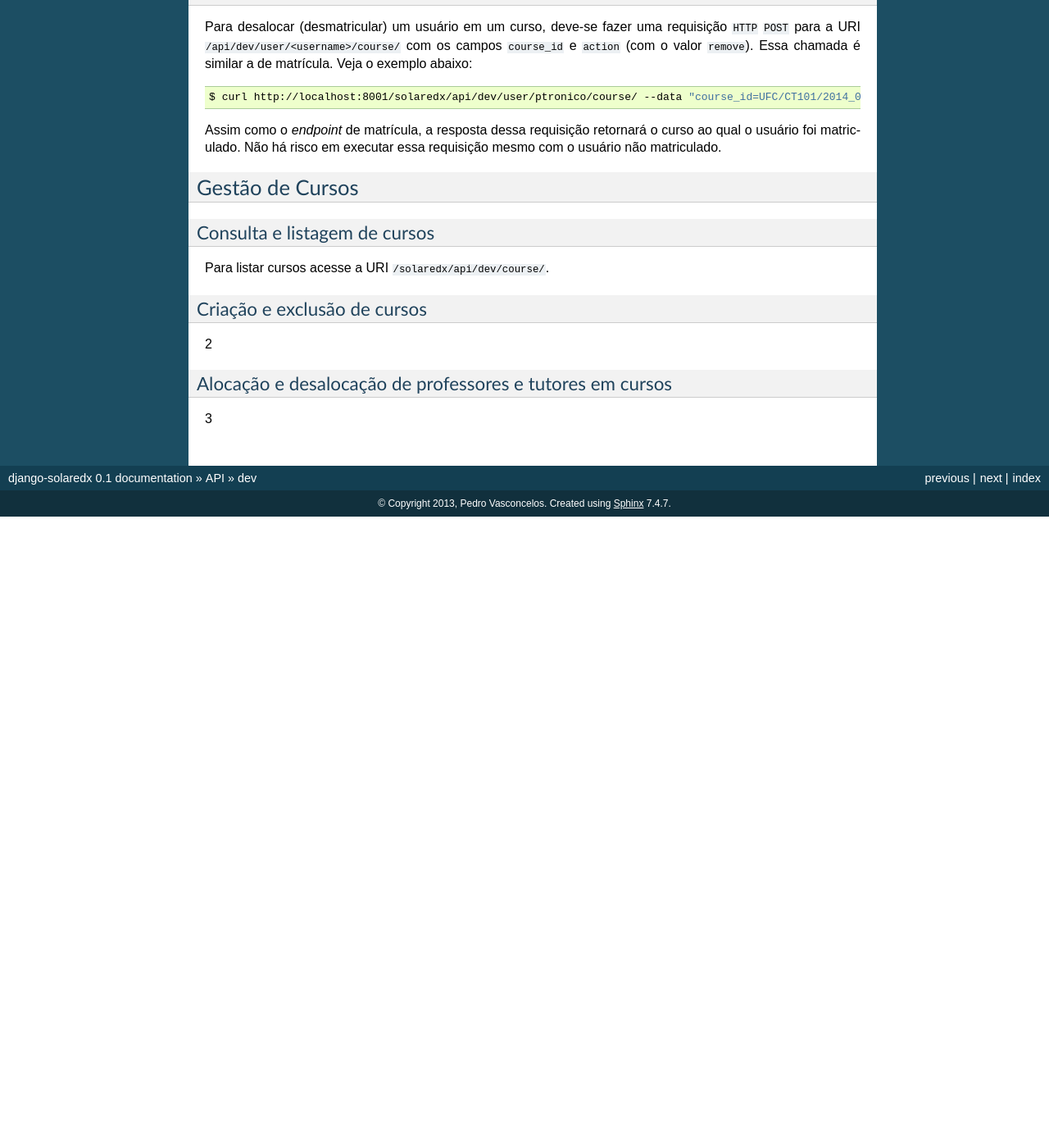
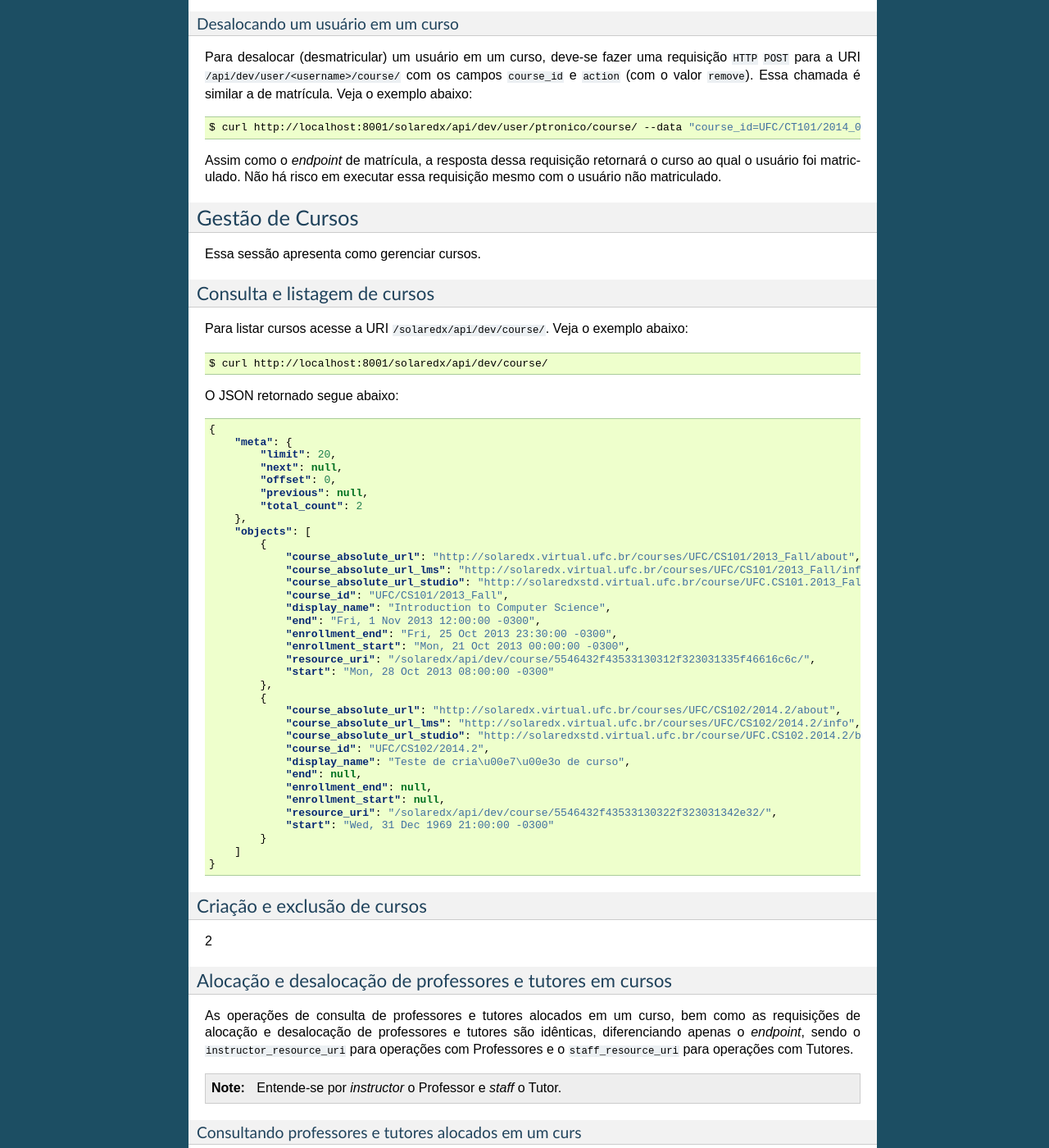
Before and after one commit to ptronico/django-solaredx, a Sphinx documentation site: the page built from docs/api/dev.rst, in a window 1280 px wide and 1400 px high, scrolled down 4542 px. Shown: the whole window at 82% size. Built offline with Sphinx 7.4.7, drawn with Linux system fonts in a browser that asks for light colours; before the commit the page ends 5172 px from its top, so only the background shows below that; some of the changed text lies outside the part shown.

Commit message:
Atualizando documentação.

```diff
--- a/docs/api/dev.rst
+++ b/docs/api/dev.rst
@@ -38,7 +38,7 @@ TODO!
 Gestão de Usuários
 ------------------
 
-.. Essa sessão apresenta como gerenciar usuários.
+Essa sessão apresenta como gerenciar usuários.
 
 Listagem e consulta de usuários
 ^^^^^^^^^^^^^^^^^^^^^^^^^^^^^^^
@@ -327,14 +327,61 @@ Assim como o `endpoint` de matrícula, a resposta dessa requisição retornará
 o curso ao qual o usuário foi matriculado. Não há risco em executar essa
 requisição mesmo com o usuário não matriculado.
 
-
 Gestão de Cursos
 ----------------
+
+Essa sessão apresenta como gerenciar cursos.
 
 Consulta e listagem de cursos
 ^^^^^^^^^^^^^^^^^^^^^^^^^^^^^
 
-Para listar cursos acesse a URI ``/solaredx/api/dev/course/``.
+Para listar cursos acesse a URI ``/solaredx/api/dev/course/``. Veja o exemplo
+abaixo:
+
+.. code-block:: bash
+
+    $ curl http://localhost:8001/solaredx/api/dev/course/
+
+O JSON retornado segue abaixo:
+
+.. code-block:: json
+
+    {
+        "meta": {
+            "limit": 20,
+            "next": null,
+            "offset": 0,
+            "previous": null,
+            "total_count": 2
+        },
+        "objects": [
+            {
+                "course_absolute_url": "http://solaredx.virtual.ufc.br/courses/UFC/CS101/2013_Fall/about",
+                "course_absolute_url_lms": "http://solaredx.virtual.ufc.br/courses/UFC/CS101/2013_Fall/info",
+                "course_absolute_url_studio": "http://solaredxstd.virtual.ufc.br/course/UFC.CS101.2013_Fall/branch/draft/block/2013_Fall",
+                "course_id": "UFC/CS101/2013_Fall",
+                "display_name": "Introduction to Computer Science",
+                "end": "Fri, 1 Nov 2013 12:00:00 -0300",
+                "enrollment_end": "Fri, 25 Oct 2013 23:30:00 -0300",
+                "enrollment_start": "Mon, 21 Oct 2013 00:00:00 -0300",
+                "resource_uri": "/solaredx/api/dev/course/5546432f43533130312f323031335f46616c6c/",
+                "start": "Mon, 28 Oct 2013 08:00:00 -0300"
+            },
+            {
+                "course_absolute_url": "http://solaredx.virtual.ufc.br/courses/UFC/CS102/2014.2/about",
+                "course_absolute_url_lms": "http://solaredx.virtual.ufc.br/courses/UFC/CS102/2014.2/info",
+                "course_absolute_url_studio": "http://solaredxstd.virtual.ufc.br/course/UFC.CS102.2014.2/branch/draft/block/2014.2",
+                "course_id": "UFC/CS102/2014.2",
+                "display_name": "Teste de cria\u00e7\u00e3o de curso",
+                "end": null,
+                "enrollment_end": null,
+                "enrollment_start": null,
+                "resource_uri": "/solaredx/api/dev/course/5546432f43533130322f323031342e32/",
+                "start": "Wed, 31 Dec 1969 21:00:00 -0300"
+            }
+        ]
+    }
+
 
 Criação e exclusão de cursos
 ^^^^^^^^^^^^^^^^^^^^^^^^^^^^
@@ -344,4 +391,38 @@ Criação e exclusão de cursos
 Alocação e desalocação de professores e tutores em cursos
 ^^^^^^^^^^^^^^^^^^^^^^^^^^^^^^^^^^^^^^^^^^^^^^^^^^^^^^^^^
 
-3
+As operações de consulta de professores e tutores alocados em um curso, bem
+como as requisições de alocação e desalocação de professores e tutores são
+idênticas, diferenciando apenas o `endpoint`, sendo o
+``instructor_resource_uri`` para operações com Professores e o
+``staff_resource_uri`` para operações com Tutores.
+
+.. note ::
+
+    Entende-se por `instructor` o Professor e `staff` o Tutor.
+
+Consultando professores e tutores alocados em um curs
+""""""""""""""""""""""""""""""""""""""""""""""""""""""
+
+1
+
+Alocando professores e tutores em um curso
+""""""""""""""""""""""""""""""""""""""""""
+
+Para alocar um usuário como professor ou tutor em um curso, deve-se fazer uma
+requisição ``HTTP`` ``POST`` para uma das URIs dos campos
+``instructor_resource_uri`` ou ``staff_resource_uri``. Deve-se enviar os campos
+``course_id`` e ``action`` (com o valor ``add`` para adicionar ou ``remove``
+para remover).
+
+No exemplo abaixo iremos alocar um 'Professor' em um curso:
+
+.. code-block:: bash
+
+    $ curl
+
+O retorno ...
+
+.. code-block:: json
+
+    {}
--- a/docs/installing.rst
+++ b/docs/installing.rst
@@ -9,6 +9,7 @@ Instalação
 ----------
 
 1. Instale a dependência abaixo:
+
  * django-tastypie 0.9.16 (https://github.com/toastdriven/django-tastypie/tree/v0.9.16)
 
  .. note::
--- a/setup.py
+++ b/setup.py
@@ -14,9 +14,9 @@ setup(
     packages=['solaredx'],
     include_package_data=True,
     license='BSD License',  # example license
-    description='A simple Django app to conduct Web-based polls.',
+    description='A simple Django app to provide a API for EDX.',
     long_description=README,
-    url='http://www.example.com/',
+    url='http://virtual.ufc.br/',
     author='Your Name',
     author_email='ptronico@gmail.com',
     classifiers=[
```
